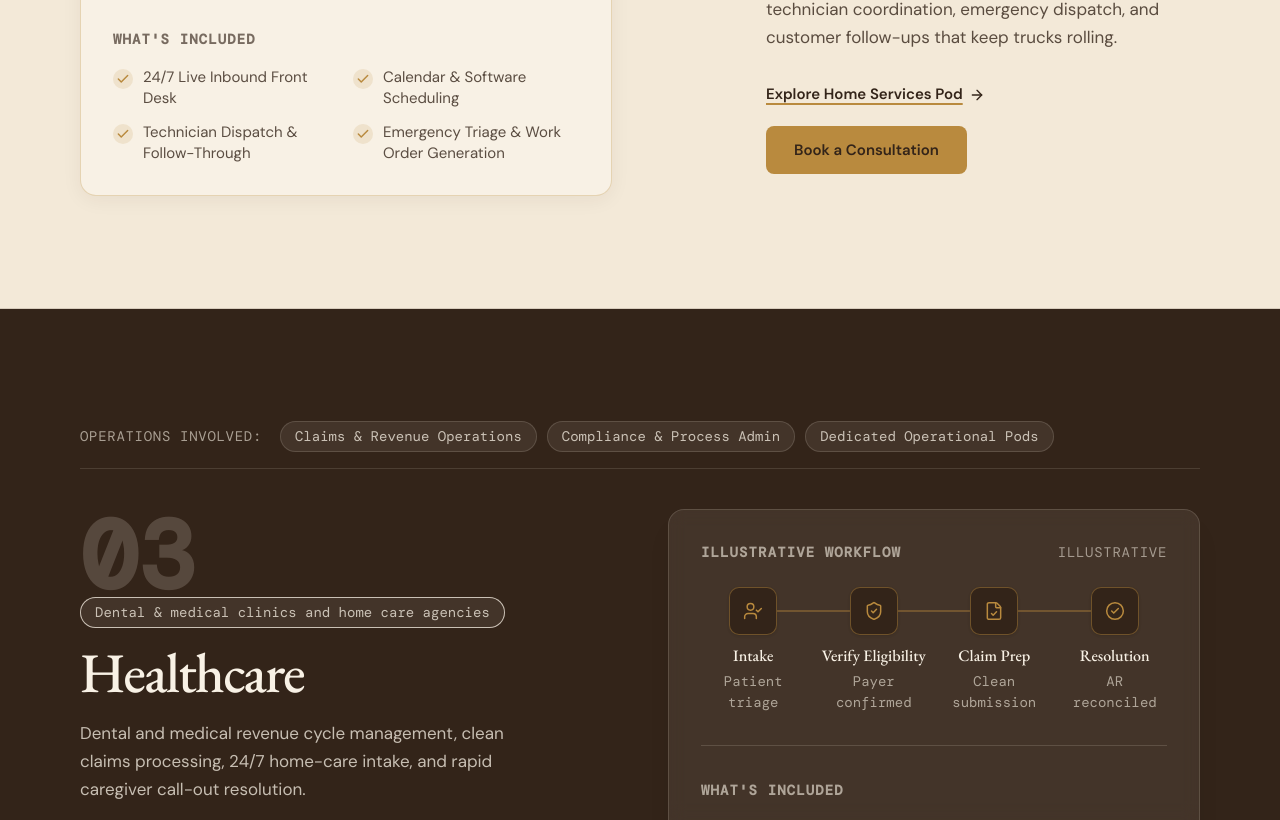
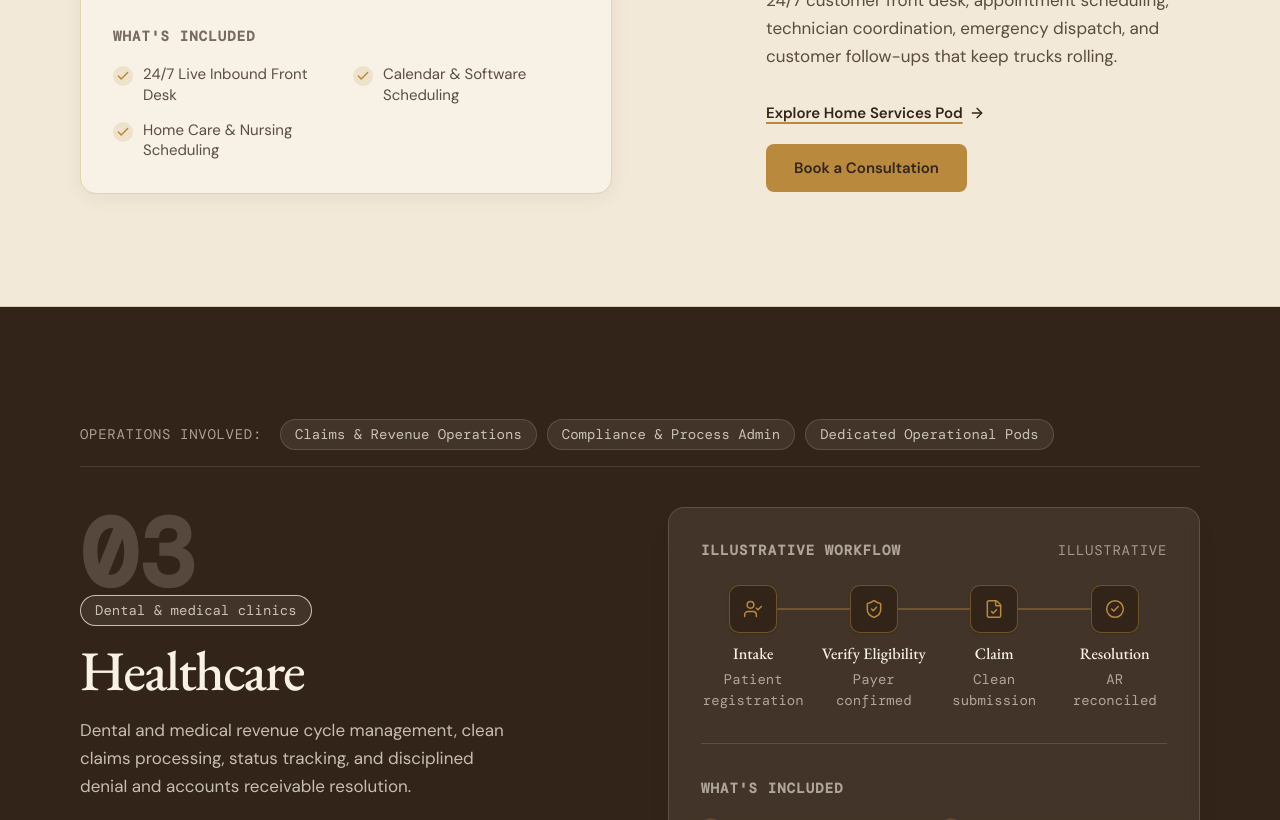
Before and after one commit to meheromprakash/Solvantra-Global, a Next.js app: page /services in a window 1280 px wide. Shown: the part 1980-2800 px from the top of the page. Built offline with nearby package versions, Linux system fonts and the light colour scheme.

Commit message:
feat: align homepage sectors, services page, and cross-site links with new sector page scopes

```diff
--- a/src/app/industries/page.tsx
+++ b/src/app/industries/page.tsx
@@ -72,20 +72,20 @@ export default function IndustriesPage() {
       path: "/healthcare",
       title: "Healthcare",
       tagline:
-        "Dental and medical revenue cycle management, claims processing and follow-up, patient eligibility verification, alongside 24/7 home-care intake and caregiver scheduling.",
-      promise: "Revenue Operations & Care Coordination",
+        "Dental and medical revenue cycle management, claims processing and follow-up, and patient eligibility verification.",
+      promise: "Revenue Operations & RCM Management",
       paletteNote: "Midnight Navy & Vibrant Medical Blue Palette",
       challenges: [
         "Billing bottlenecks, claim rejections, and aging accounts receivable reducing cash flow",
-        "Unanswered after-hours patient and family intake calls that move on to other providers",
-        "Caregiver turnover and last-minute call-outs creating uncovered shifts and family distress",
-        "Complex EVV requirements and Medicaid billing compliance requiring constant vigilance",
+        "Complex payer rules, denial backlogs, and time-sensitive appeal deadlines",
+        "Unverified patient eligibility leading to front-end clearinghouse rejections",
+        "Manual claim tracking and payment reconciliation draining internal practice staff",
       ],
       solutions: [
         "End-to-end dental and medical RCM from eligibility verification through AR reconciliation",
-        "24/7 Care at home scheduling desk managing intake calls, referrals, and shift bookings",
-        "Rapid call-out resolution contacting replacement pools before families have to call",
-        "HIPAA-compliant workflows with signed BAAs and strict non-clinical operational boundaries",
+        "Clean electronic claim submission and clearinghouse rules scrubbing",
+        "Structured denial management and rapid appeal escalation",
+        "Payment posting, electronic remittance reconciliation, and regular telemetry",
       ],
     },
   ];
--- a/src/app/services/page.tsx
+++ b/src/app/services/page.tsx
@@ -33,6 +33,7 @@ const WORKFLOW_ICONS: Record<string, LucideIcon> = {
   "Follow-up": CheckCircle2,
   Intake: UserCheck,
   "Verify Eligibility": ShieldCheck,
+  Claim: FileCheck,
   "Claim Prep": FileCheck,
   Resolution: CheckCircle2,
 };
--- a/src/components/sections/IndustriesGrid.tsx
+++ b/src/components/sections/IndustriesGrid.tsx
@@ -61,7 +61,7 @@ const SECTORS: SectorData[] = [
     num: "02",
     id: "home-services",
     title: "Home Services",
-    subtitle: "HVAC, Plumbing & Field Trades",
+    subtitle: "HVAC, plumbing, electrical, field trades and home care agencies",
     description:
       "24/7 customer front desk, appointment scheduling, technician coordination, emergency dispatch, and customer follow-ups that keep trucks rolling.",
     path: "/home-services",
@@ -75,28 +75,28 @@ const SECTORS: SectorData[] = [
     bullets: [
       "24/7 Live Inbound Front Desk",
       "Calendar & Software Scheduling",
-      "Technician Dispatch & Follow-Through",
+      "Home Care & Nursing Scheduling",
     ],
   },
   {
     num: "03",
     id: "healthcare",
     title: "Healthcare",
-    subtitle: "Clinics, Practices & Care Agencies",
+    subtitle: "Dental & medical clinics",
     description:
-      "Dental and medical revenue cycle management, clean claims processing, 24/7 home-care intake, and rapid caregiver call-out resolution.",
+      "Dental and medical revenue cycle management, clean claims processing, status tracking, and disciplined denial and accounts receivable resolution.",
     path: "/healthcare",
     linkText: "Explore Healthcare Pod",
     workflow: [
-      { label: "Intake", sublabel: "Patient triage", icon: UserCheck },
+      { label: "Intake", sublabel: "Patient registration", icon: UserCheck },
       { label: "Verify Eligibility", sublabel: "Payer confirmed", icon: ShieldCheck },
-      { label: "Claim Prep", sublabel: "Clean electronic submission", icon: FileCheck },
+      { label: "Claim", sublabel: "Clean electronic submission", icon: FileCheck },
       { label: "Resolution", sublabel: "AR closed & reconciled", icon: CheckCircle2 },
     ],
     bullets: [
-      "End-to-End Dental & Medical RCM",
-      "24/7 Caregiver Scheduling & Intake",
-      "Call-Out Resolution & EVV Tracking",
+      "Eligibility & Benefits Verification",
+      "Claim Preparation & Submission",
+      "Denial & AR Follow-up",
     ],
   },
 ];
--- a/src/lib/constants.ts
+++ b/src/lib/constants.ts
@@ -135,8 +135,8 @@ export const WHO_WE_HELP_LIST = [
     id: "healthcare",
     title: "Healthcare",
     path: "/healthcare",
-    description: "Dental and medical revenue cycle management, claims processing, eligibility verification, alongside 24/7 home-care intake and caregiver scheduling.",
-    metrics: "Revenue Operations & Care Coordination",
+    description: "Dental and medical revenue cycle management, clean claims processing, eligibility verification, and disciplined denial resolution.",
+    metrics: "Revenue Operations & RCM Management",
     image: "/images/industry_healthcare.jpg",
   },
 ];
--- a/src/lib/services.ts
+++ b/src/lib/services.ts
@@ -59,14 +59,13 @@ export const SERVICES: ServiceItem[] = [
     slug: "home-services",
     num: "02",
     title: "Home Services",
-    audience: "HVAC, plumbing, electrical, and field trades",
+    audience: "HVAC, plumbing, electrical, field trades and home care agencies",
     description:
       "24/7 customer front desk, appointment scheduling, technician coordination, emergency dispatch, and customer follow-ups that keep trucks rolling.",
     includedItems: [
       "24/7 Live Inbound Front Desk",
       "Calendar & Software Scheduling",
-      "Technician Dispatch & Follow-Through",
-      "Emergency Triage & Work Order Generation",
+      "Home Care & Nursing Scheduling",
     ],
     workflow: [
       { step: "01", label: "Call", sublabel: "Immediate response" },
@@ -86,19 +85,18 @@ export const SERVICES: ServiceItem[] = [
     slug: "healthcare",
     num: "03",
     title: "Healthcare",
-    audience: "Dental & medical clinics and home care agencies",
+    audience: "Dental & medical clinics",
     description:
-      "Dental and medical revenue cycle management, clean claims processing, 24/7 home-care intake, and rapid caregiver call-out resolution.",
+      "Dental and medical revenue cycle management, clean claims processing, status tracking, and disciplined denial and accounts receivable resolution.",
     includedItems: [
-      "End-to-End Dental & Medical RCM",
-      "24/7 Caregiver Scheduling & Intake",
-      "Call-Out Resolution & EVV Tracking",
-      "Payer Verification & Denial Appeals",
+      "Eligibility & Benefits Verification",
+      "Claim Preparation & Submission",
+      "Denial & AR Follow-up",
     ],
     workflow: [
-      { step: "01", label: "Intake", sublabel: "Patient triage" },
+      { step: "01", label: "Intake", sublabel: "Patient registration" },
       { step: "02", label: "Verify Eligibility", sublabel: "Payer confirmed" },
-      { step: "03", label: "Claim Prep", sublabel: "Clean submission" },
+      { step: "03", label: "Claim", sublabel: "Clean submission" },
       { step: "04", label: "Resolution", sublabel: "AR reconciled" },
     ],
     linkLabel: "Explore Healthcare Pod",
```
